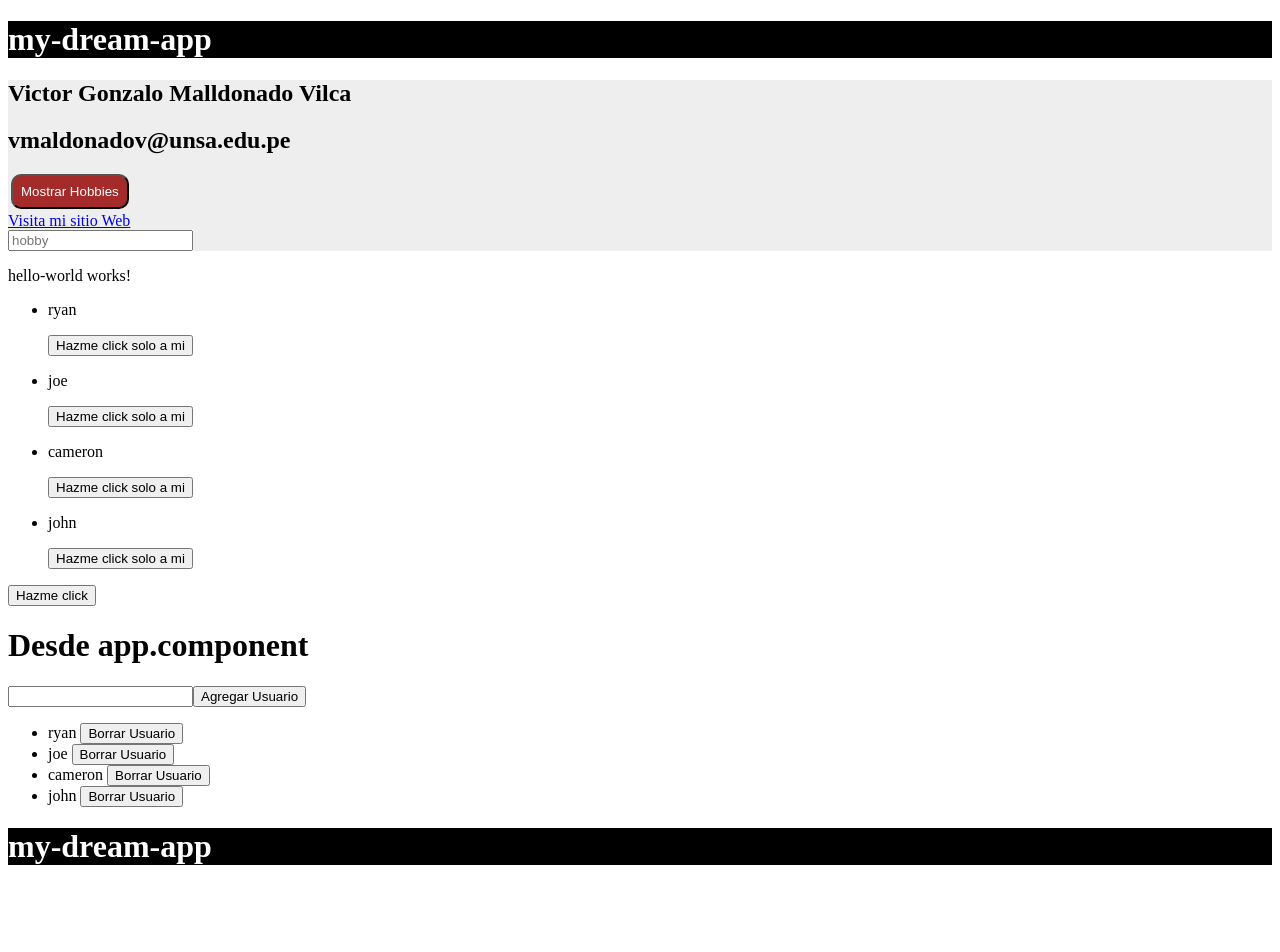
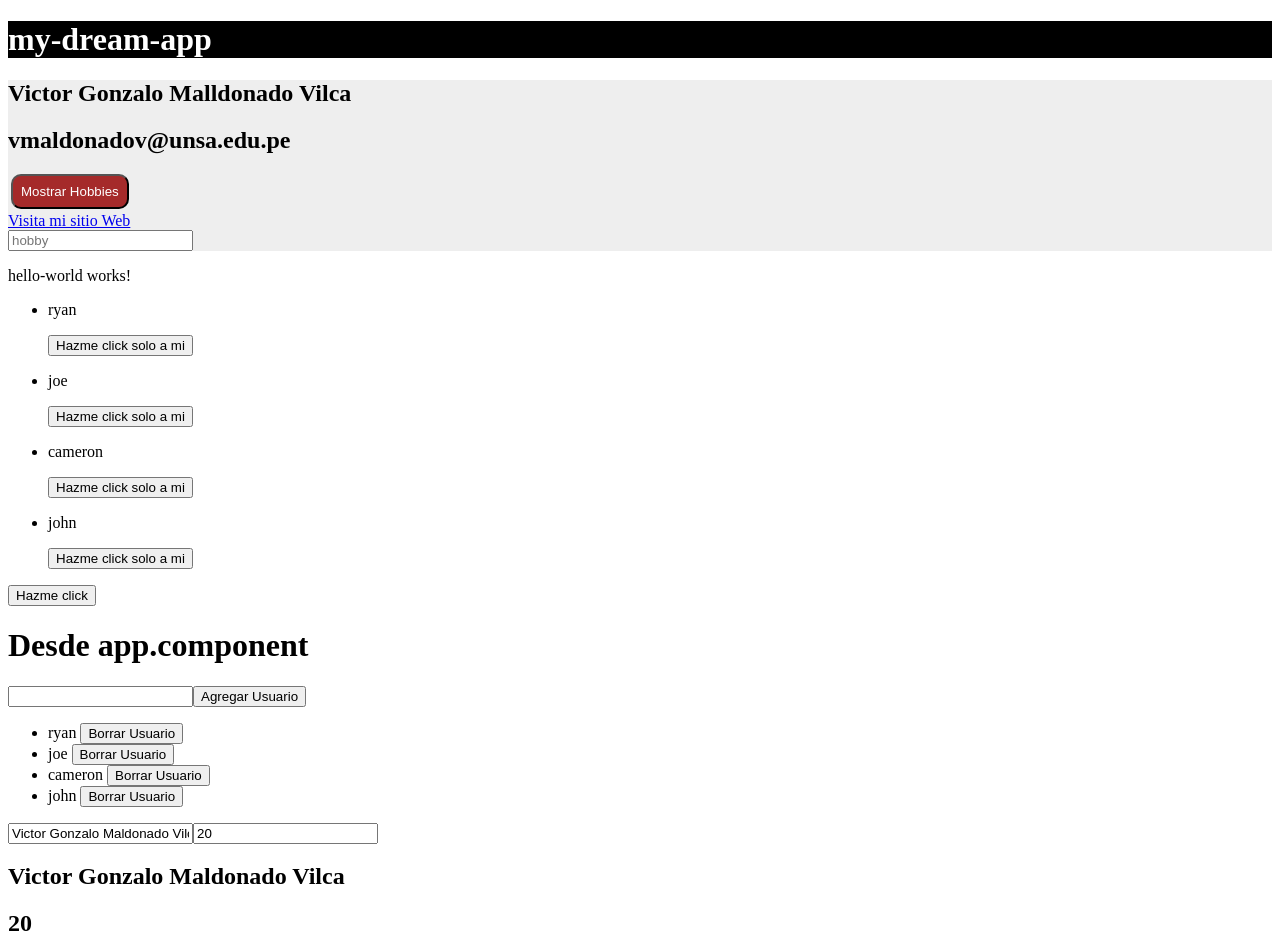
Before and after one commit to Victor-Gonzalo-Maldonado-Vilca/Angular, an Angular app: page / in a window 1280 px wide. Shown: the top 952 px of the page. Before the commit the page ends 886 px from the top, so only its background shows below. Built offline with nearby package versions, Linux system fonts and the light colour scheme.

Commit message:
Inicio de Angular 2, Se hace DataBinding con datos del formulario, se importa formsModule en app.Module, ademas se uso ngModel para cambiar el valor de las variables definidas en el typeScript a traves del formulario

```diff
--- a/src/app/app.component.html
+++ b/src/app/app.component.html
@@ -43,6 +43,17 @@
   </li>
 </ul>
 
+
+<!--Angular 2-->
+<div>
+  <form>
+    <input type='text' name='name' [(ngModel)]='name1'>
+    <input type='text' name='age' [(ngModel)]='age'>
+  </form>
+  <h2>{{ name1 }}</h2>
+  <h2>{{ age }}</h2>
+</div>
+
 <div class="black">
   <h1>{{ title }}</h1>
 </div>
--- a/src/app/app.component.ts
+++ b/src/app/app.component.ts
@@ -53,4 +53,7 @@
     newUser.focus();
     return false;
   }
+  //Angular 2
+  name1: string = "Victor Gonzalo Maldonado Vilca";
+  age: number = 20;
 }
--- a/src/app/app.module.ts
+++ b/src/app/app.module.ts
@@ -1,5 +1,6 @@
 import { NgModule } from '@angular/core';
 import { BrowserModule } from '@angular/platform-browser';
+import { FormsModule } from '@angular/forms'
 
 import { AppRoutingModule } from './app-routing.module';
 import { AppComponent } from './app.component';
@@ -14,7 +15,8 @@
   ],
   imports: [
     BrowserModule,
-    AppRoutingModule
+    AppRoutingModule,
+    FormsModule,
   ],
   providers: [],
   bootstrap: [AppComponent]
```
